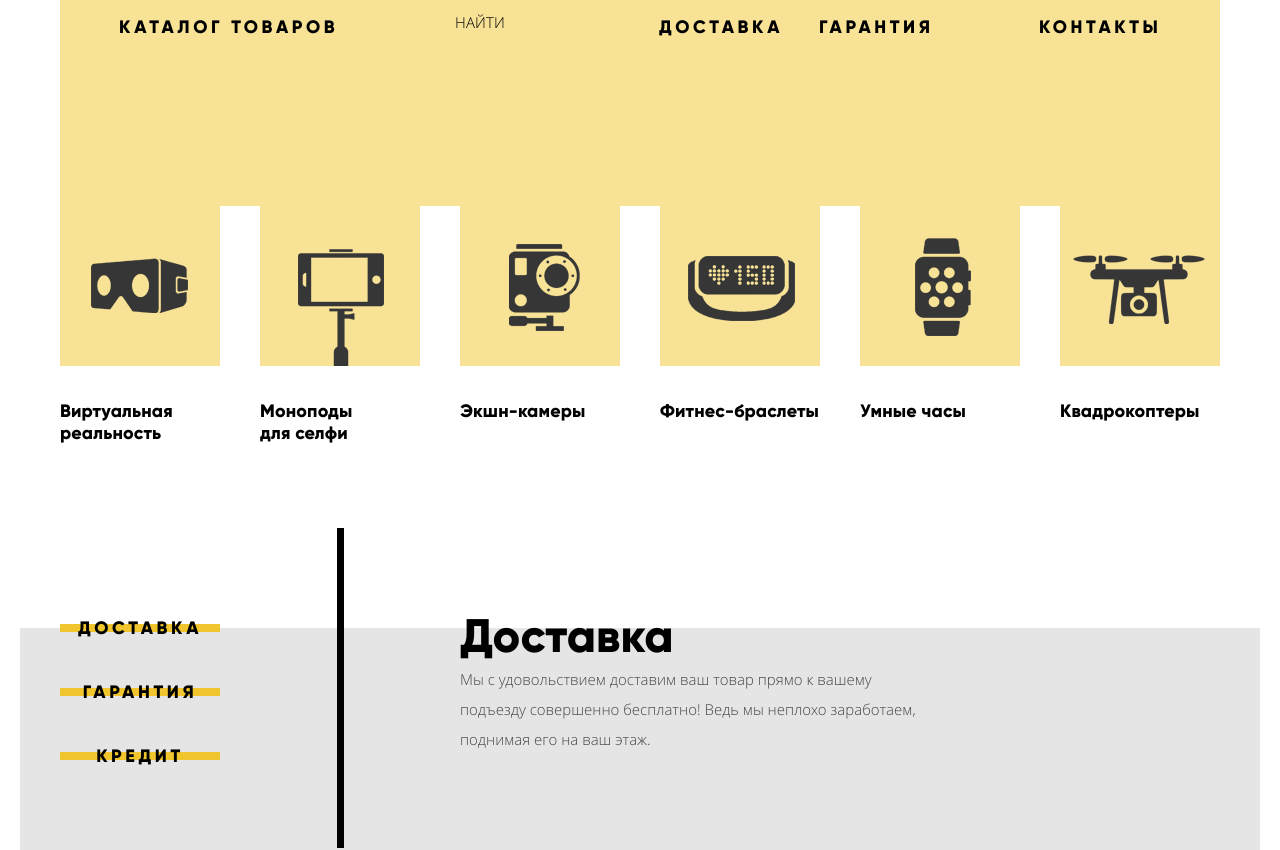
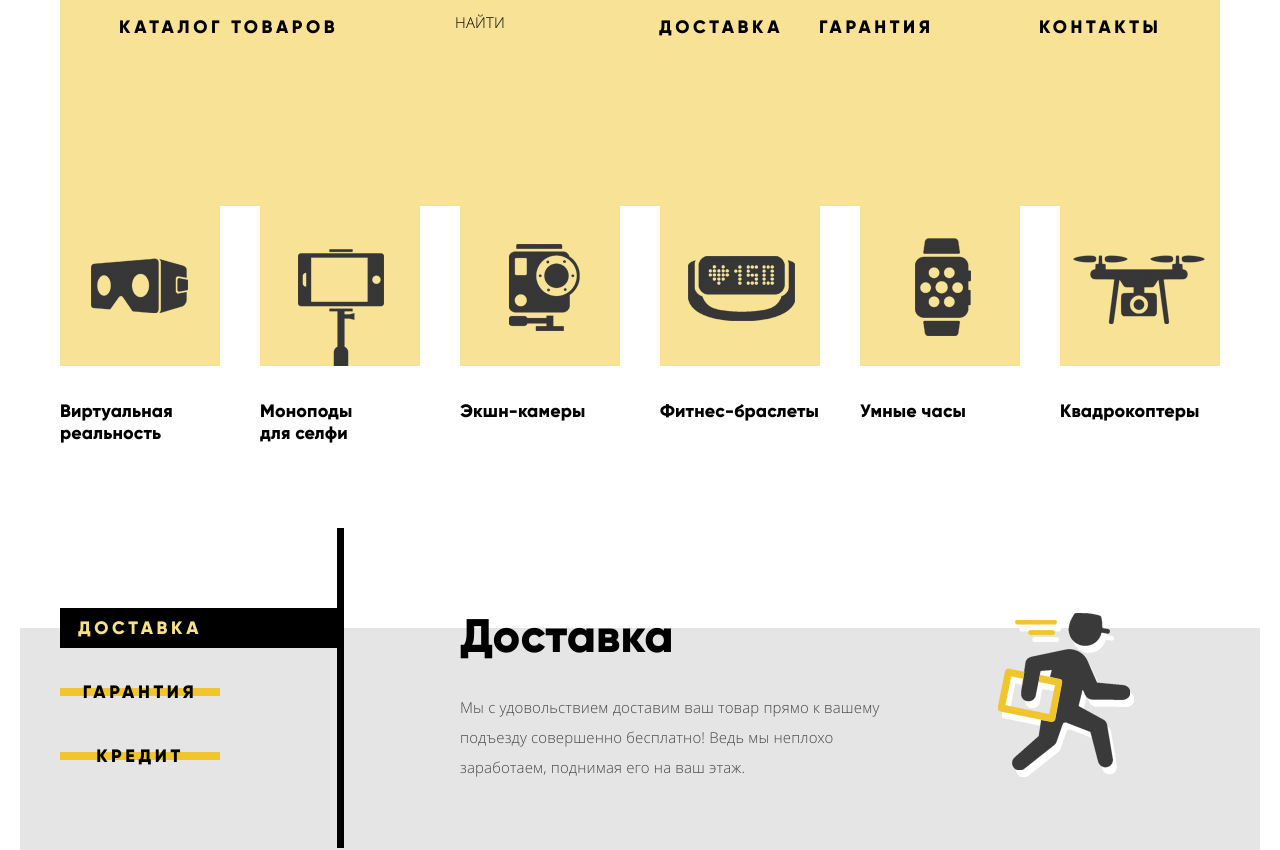
Before and after one commit to Pycu4/202134-device, a plain HTML site: page index.html in a window 1280 px wide. Shown: the part 133-983 px from the top of the page. Drawn offline with Linux system fonts and the light colour scheme.

Commit message:
Сверстал блок с условиями

```diff
--- a/css/style.css
+++ b/css/style.css
@@ -754,6 +754,8 @@
   /* services slides */
 
     .index-services .services {
+      position: relative;
+
       float: left;
       width: 460px;
       min-height: 186px;
@@ -764,9 +766,9 @@
 
     }
 
-    .services .service-1,
-    .services .service-2,
-    .services .service-3 {
+    .index-services .service-1,
+    .index-services .service-2,
+    .index-services .service-3 {
       display: none;
     }
 
@@ -776,28 +778,81 @@
       display: block;
     }
 
-    #slider-services-1:checked ~ .index-services label:nth-child(1),
-    #slider-services-2:checked ~ .index-services label:nth-child(2),
-    #slider-services-3:checked ~ .index-services label:nth-child(3) {
+    #slider-services-1:checked ~ ul label[for="slider-services-1"],
+    #slider-services-2:checked ~ ul label[for="slider-services-2"],
+    #slider-services-3:checked ~ ul label[for="slider-services-3"] {
       color: rgb(247, 225, 132);
     }
 
-    #slider-services-1:checked ~ .index-services label:nth-child(1)::after,
-    #slider-services-2:checked ~ .index-services label:nth-child(2)::after,
-    #slider-services-3:checked ~ .index-services label:nth-child(3)::after {
+    #slider-services-1:checked ~ ul label[for="slider-services-1"]::after,
+    #slider-services-2:checked ~ ul label[for="slider-services-2"]::after,
+    #slider-services-3:checked ~ ul label[for="slider-services-3"]::after {
+      top: 0px;
+      bottom: 0px;
+
       width: 278px;
+      height: 40px;
 
       background-color: rgb(0, 0, 0);
     }
 
     .index-services h2 {
+      margin-bottom: 28px;
+
       font-weight: 900;
       font-size: 47px;
       line-height: 56px;
       font-family: "Gilroy", Arial, sans-serif;
       color: rgb(0, 0, 0);
       letter-spacing: 0.15px;
-      text-decoration: none;
+    }
+
+    .index-services p {
+      font-weight: 100;
+      font-size: 15px;
+      line-height: 30px;
+      font-family: "Open Sans", Arial, sans-serif;
+      color: rgb(70, 70, 70);
+      letter-spacing: 0.15px;
+    }
+
+    .index-services .service-1::after {
+      content: "";
+
+      position: absolute;
+      top: 5px;
+      right: 86px;
+
+      width: 136px;
+      height: 164px;
+
+      background-image: url("../img/delivery.png");
+    }
+
+    .index-services .service-2::after {
+      content: "";
+
+      position: absolute;
+      top: -20px;
+      right: 66px;
+
+      width: 171px;
+      height: 195px;
+
+      background-image: url("../img/warranty.png");
+    }
+
+    .index-services .service-3::after {
+      content: "";
+
+      position: absolute;
+      top: -21px;
+      right: 92px;
+
+      width: 156px;
+      height: 188px;
+
+      background-image: url("../img/credit.png");
     }
 
 /* FOOTER */
```
